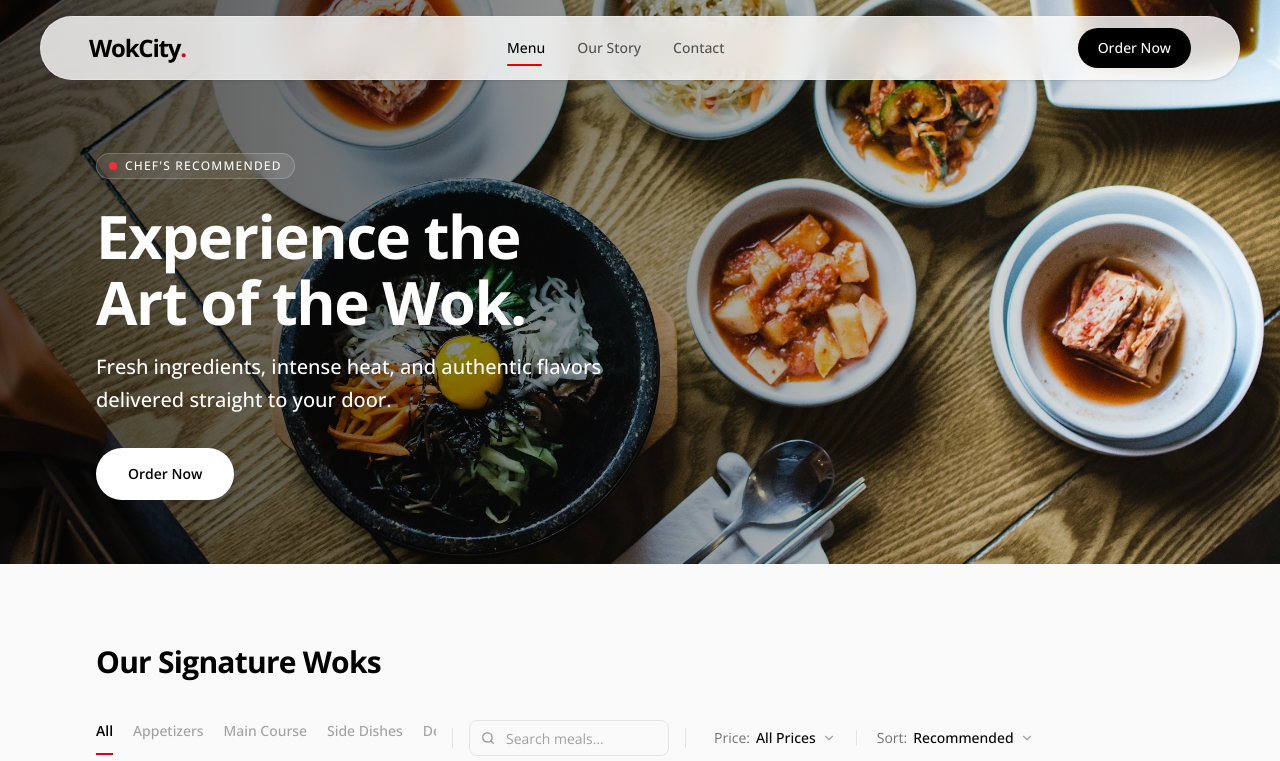
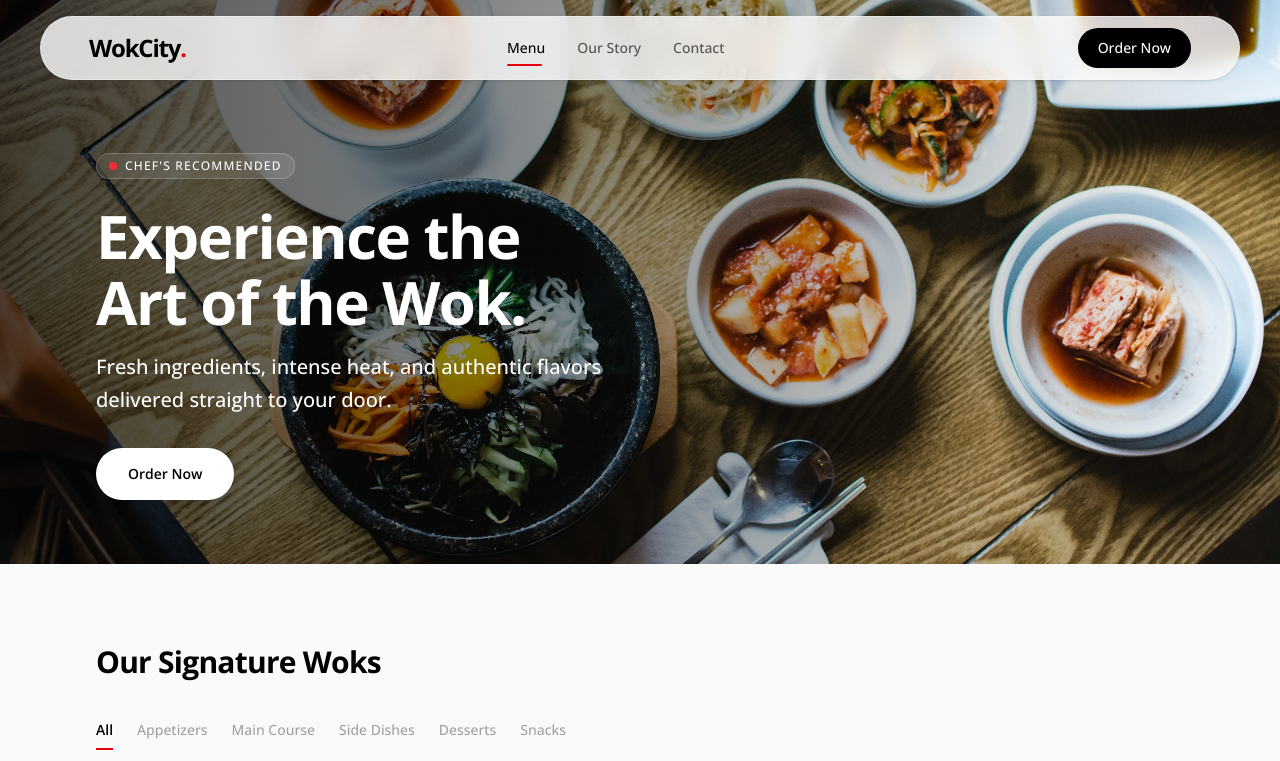
Before and after one commit to Ace-design2/wokcity-restaurant, a Next.js app: page / in a window 1280 px wide. Shown: the top 761 px of the page. Built offline with nearby package versions, Linux system fonts and the light colour scheme.

Commit message:
refactor: update StickyFiltersBar layout to use two rows for desktop view

```diff
--- a/components/StickyFiltersBar.tsx
+++ b/components/StickyFiltersBar.tsx
@@ -150,19 +150,16 @@ export default function StickyFiltersBar({
   return (
     <div className="w-full mb-10">
 
-      {/* ── Desktop: Single Row ──────────────────────────────────────── */}
-      <div className="hidden lg:flex items-center gap-4 border-b border-neutral-200 pb-4">
+      {/* ── Desktop: Two Rows ────────────────────────────────────────── */}
+      <div className="hidden lg:flex flex-col gap-3 border-b border-neutral-200 pb-4">
 
-        {/* LEFT — Category Tabs */}
-        <div
-          className="flex items-center gap-5 overflow-x-auto shrink-0 max-w-[340px]"
-          style={{ scrollbarWidth: "none", msOverflowStyle: "none" }}
-        >
+        {/* ROW 1 — All category tabs, full width, no cap, no scroll */}
+        <div className="flex items-center gap-6">
           {CATEGORIES.map((cat) => (
             <button
               key={cat}
               onClick={() => toggleCategory(cat)}
-              className={`inline-flex items-center gap-1 whitespace-nowrap pb-3 text-sm transition-all duration-200 focus:outline-none border-b-2 ${
+              className={`inline-flex items-center gap-1 whitespace-nowrap pb-2 text-sm transition-all duration-200 focus:outline-none border-b-2 ${
                 isActive(cat)
                   ? "font-semibold text-black border-red-600"
                   : "font-medium text-neutral-400 hover:text-neutral-700 border-transparent"
@@ -178,11 +175,10 @@ export default function StickyFiltersBar({
           ))}
         </div>
 
-        {/* Divider */}
-        <span className="w-px h-5 bg-neutral-200 shrink-0" aria-hidden="true" />
-
-        {/* CENTER — Search */}
-        <div className="flex-1 min-w-[200px]">
+        {/* ROW 2 — Search + Sort/Price */}
+        <div className="flex items-center gap-3">
+          {/* Search — takes all remaining space */}
+          <div className="flex-1">
             <SearchInput
               id="menu-search-desktop"
               value={searchQuery}
@@ -193,7 +189,7 @@ export default function StickyFiltersBar({
           {/* Divider */}
           <span className="w-px h-5 bg-neutral-200 shrink-0" aria-hidden="true" />
 
-        {/* RIGHT — Price + Sort */}
+          {/* Price + Sort */}
           <div className="flex items-center gap-1 shrink-0">
             <MinimalDropdown
               label="Price"
@@ -212,6 +208,8 @@ export default function StickyFiltersBar({
             />
           </div>
         </div>
+      </div>
+
 
       {/* ── Mobile / Tablet ───────────────────────────────────────────── */}
       <div className="flex flex-col gap-4 lg:hidden border-b border-neutral-200 pb-4">
```
Lines whose indentation alone changed are shown as unchanged.
